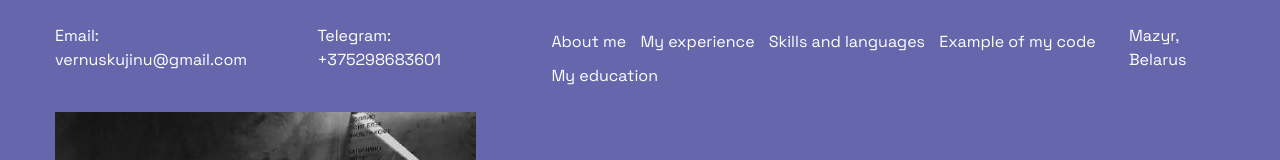
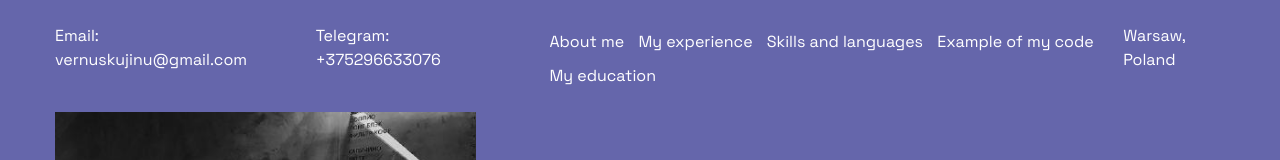
Before and after one commit to vernuskujinu/rsschool-cv_old, a plain HTML site: page index.html in a window 1280 px wide. Shown: the top 160 px of the page. Drawn offline with nearby package versions, Linux system fonts and the light colour scheme.

Commit message:
refactor: edit contacts

```diff
--- a/index.html
+++ b/index.html
@@ -25,7 +25,7 @@
             </li>
             <li class="contacts-item">
               <a class="link-item" href="https://telegram.me/vernuskujinu">
-                Telegram: +375298683601
+                Telegram: +375296633076
               </a>
             </li>
             <li class="link_item">
@@ -36,7 +36,7 @@
               <a href="#educ" class="links_menu">My education</a>
             </li>
           </ul>
-          <span> Mazyr, Belarus </span>
+          <span> Warsaw, Poland </span>
         </nav>
       </div>
     </header>
```
